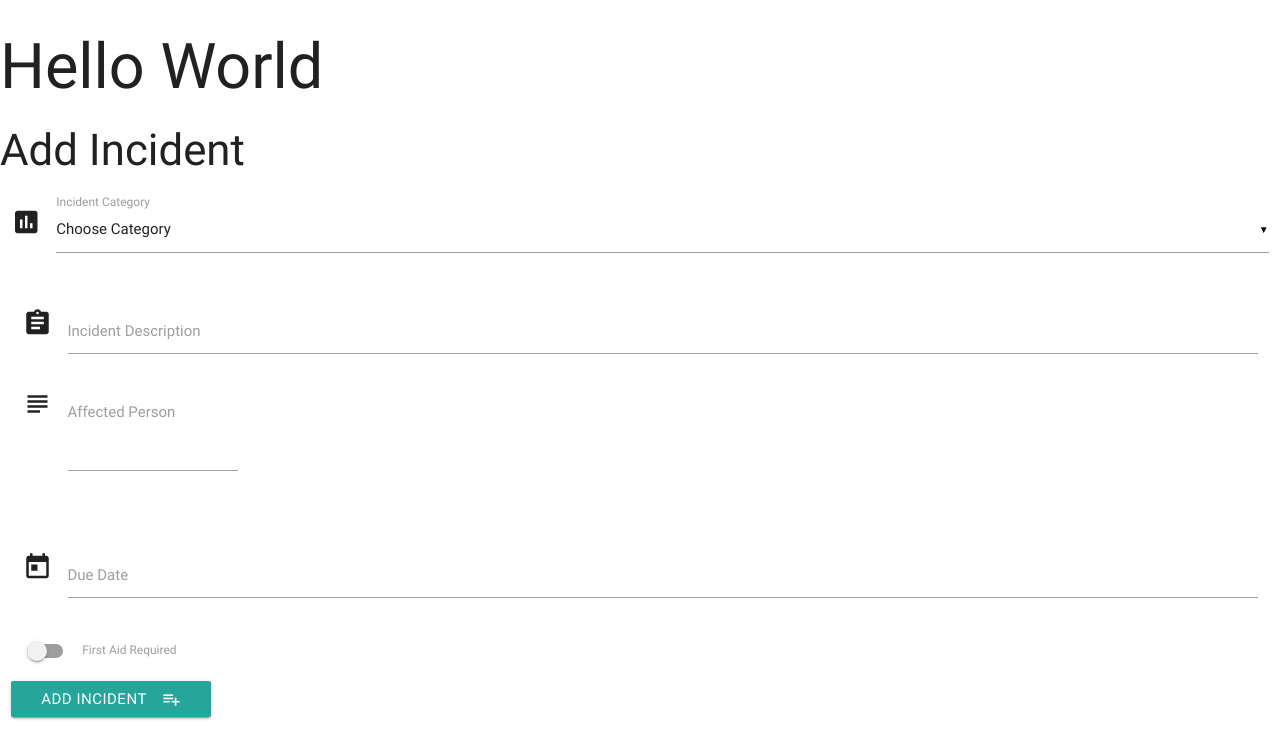
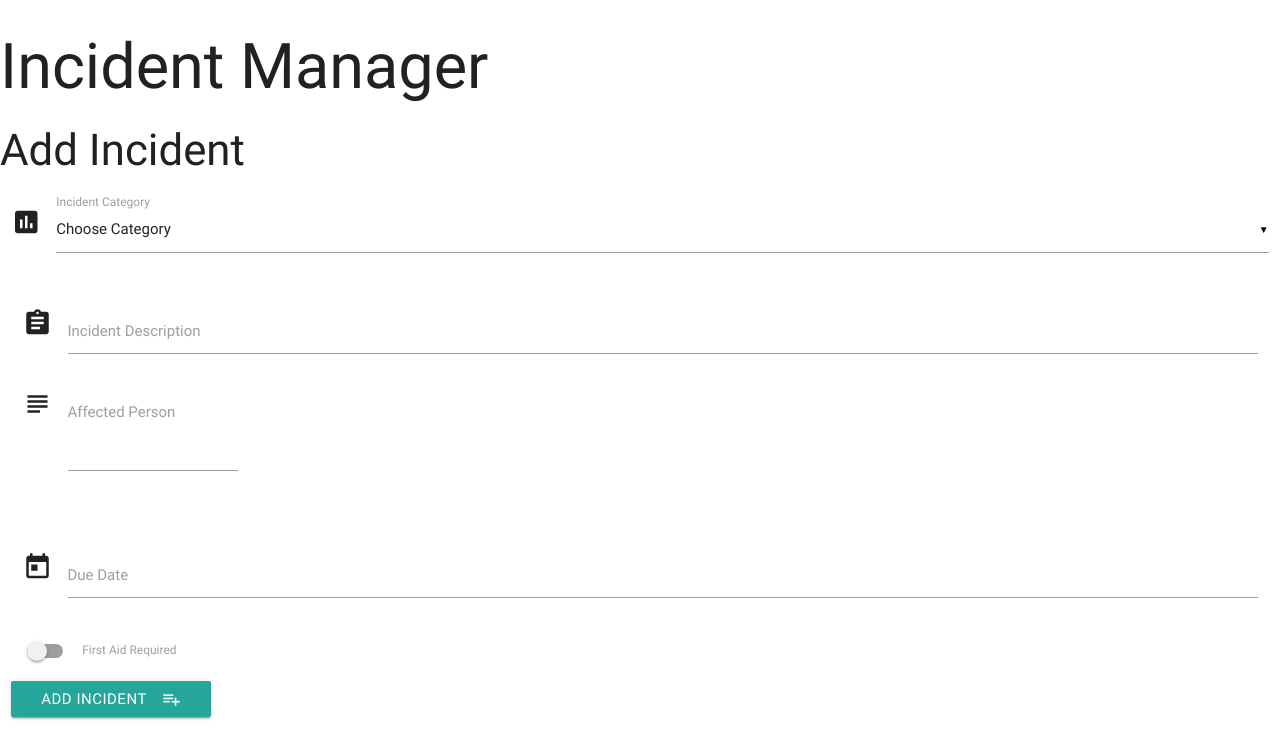
Before and after one commit to brosnans/msp-3, a Flask app: page /add_incident in a window 1280 px wide. Shown: the top 736 px of the page. Run offline with Flask 2, Linux system fonts and the light colour scheme; data that the repository does not hold is empty; some libraries are stand-ins or nearby versions.

Commit message:
Updated h1

```diff
--- a/templates/base.html
+++ b/templates/base.html
@@ -11,7 +11,7 @@
 </head>
 
 <body>
-<h1>Hello World</h1>
+<h1>Incident Manager</h1>
 
     {% block content %} {% endblock %}
 
```
